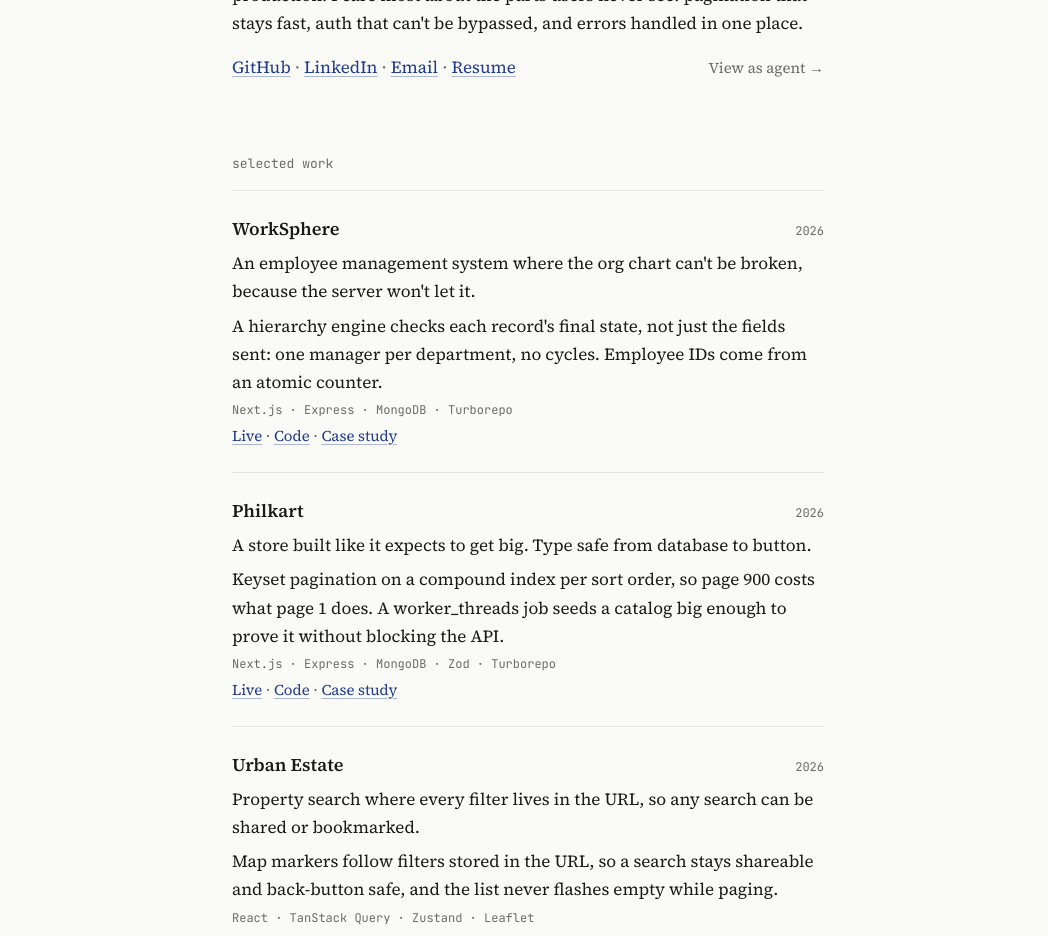
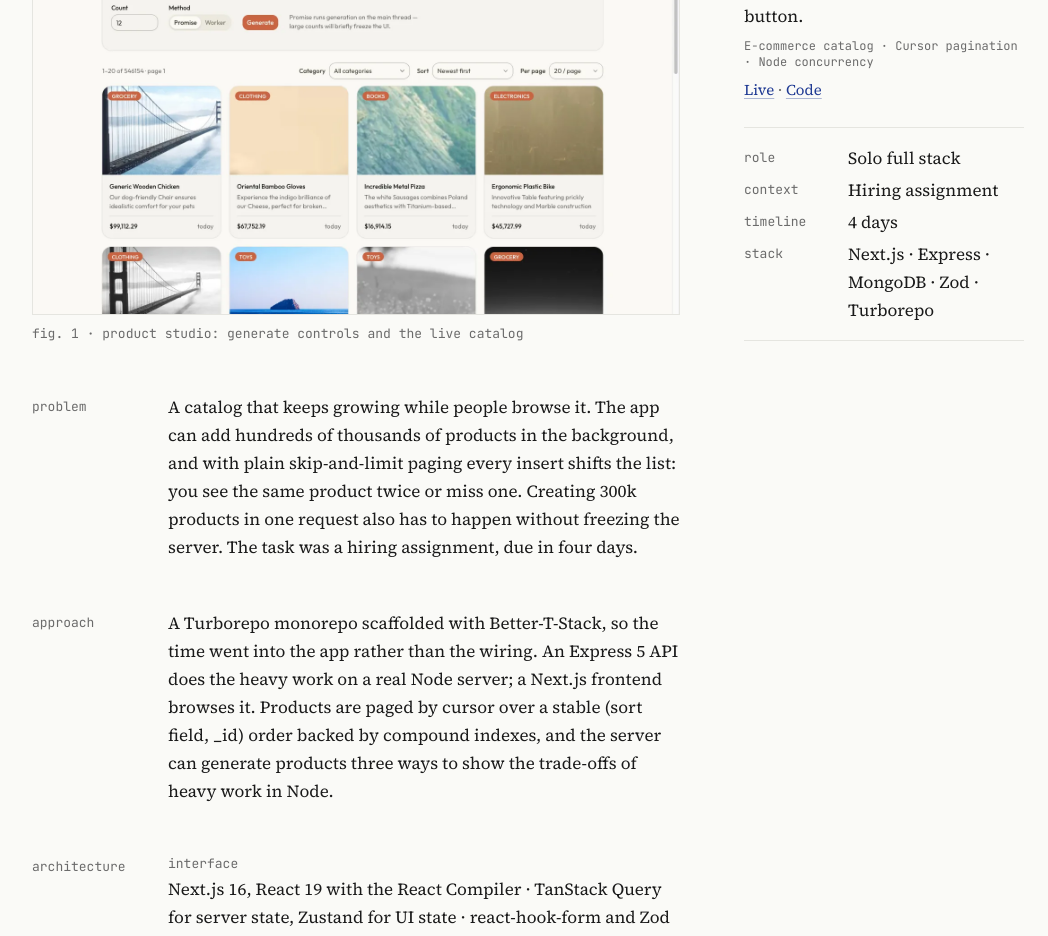
Before and after one commit to sahil-dev28/sahilkolge-playground, a React (Vite) app: page /work/philkart in a window 1280 px wide. Before the commit this address led to /. Shown: the part 260-1196 px from the top of the page, without its empty margins (112-1160 px from the left). Built offline with nearby package versions, Linux system fonts and the light colour scheme.

Commit message:
feat: add philkart case study

```diff
--- a/src/case-studies/index.ts
+++ b/src/case-studies/index.ts
@@ -1,7 +1,8 @@
+import { philkart } from "./philkart.ts";
 import type { CaseStudy } from "./types.ts";
 import { worksphere } from "./worksphere.ts";
 
-export const CASE_STUDIES: CaseStudy[] = [worksphere];
+export const CASE_STUDIES: CaseStudy[] = [worksphere, philkart];
 
 export function getCaseStudy(slug: string | undefined): CaseStudy | undefined {
   return CASE_STUDIES.find((c) => c.slug === slug);
--- /dev/null
+++ b/src/case-studies/philkart.ts
@@ -0,0 +1,87 @@
+import type { CaseStudy } from "./types.ts";
+
+const dir = "/work/philkart";
+
+export const philkart: CaseStudy = {
+  slug: "philkart",
+  projectId: "p2",
+  tags: ["E-commerce catalog", "Cursor pagination", "Node concurrency"],
+  meta: [
+    { label: "role", value: "Solo full stack" },
+    { label: "context", value: "Hiring assignment" },
+    { label: "timeline", value: "4 days" },
+  ],
+  problem:
+    "A catalog that keeps growing while people browse it. The app can add hundreds of thousands of products in the background, and with plain skip-and-limit paging every insert shifts the list: you see the same product twice or miss one. Creating 300k products in one request also has to happen without freezing the server. The task was a hiring assignment, due in four days.",
+  approach:
+    "A Turborepo monorepo scaffolded with Better-T-Stack, so the time went into the app rather than the wiring. An Express 5 API does the heavy work on a real Node server; a Next.js frontend browses it. Products are paged by cursor over a stable (sort field, _id) order backed by compound indexes, and the server can generate products three ways to show the trade-offs of heavy work in Node.",
+  architecture: [
+    {
+      label: "interface",
+      items: [
+        "Next.js 16, React 19 with the React Compiler",
+        "TanStack Query for server state, Zustand for UI state",
+        "react-hook-form and Zod",
+      ],
+    },
+    { label: "design", items: ["shadcn/ui in a shared package", "tweakcn tokens, light and dark"] },
+    { label: "api", items: ["Express 5 under /api/v1", "Zod validation"] },
+    { label: "data", items: ["Mongoose 9", "Compound indexes per sort order", "Faker seeding"] },
+    { label: "generation", items: ["Batched promises", "Streaming", "Worker threads"] },
+    { label: "env", items: ["Typed env vars checked at startup"] },
+    { label: "deploy", items: ["Vercel, Render, MongoDB Atlas"] },
+  ],
+  hardProblems: [
+    {
+      title: "Pages that don't shift while products are added",
+      problem: "Skip and limit count rows from the top, so a batch insert makes the next page repeat or skip items.",
+      fix: "Cursor pagination on (sort field, _id) with a compound index per sort order. Page numbers stay in the UI, worked out from a counted offset instead of skip.",
+    },
+    {
+      title: "Landing on the right page after a big insert",
+      problem: "Generating products while browsing leaves you on a page that now shows different items.",
+      fix: "An anchor cursor snaps the list to the right page on its own, with no refresh.",
+    },
+    {
+      title: "300k products without freezing the server",
+      problem: "One big insert loop blocks Node's event loop, so every other request waits.",
+      fix: "Three methods side by side: batched insertMany (1,000 per batch), a streaming async generator that yields between batches, and 4 worker threads that keep the main thread free.",
+    },
+  ],
+  screens: [
+    {
+      src: `${dir}/01-product-studio.webp`,
+      alt: "Philkart Product Studio with generate controls above a grid of product cards",
+      caption: "product studio: generate controls and the live catalog",
+      width: 1440,
+      height: 900,
+      placement: "hero",
+    },
+    {
+      src: `${dir}/02-filtered-sorted.webp`,
+      alt: "Catalog filtered to Electronics and sorted by price, low to high",
+      caption: "one category, sorted by price",
+      width: 1440,
+      height: 900,
+      placement: "middle",
+    },
+    {
+      src: `${dir}/03-deep-page.webp`,
+      alt: "Product grid with the pager showing page 7 of 3903",
+      caption: "page 7 of 3,903, reached by cursor",
+      width: 1440,
+      height: 900,
+      placement: "middle",
+    },
+    {
+      src: `${dir}/04-dark-theme.webp`,
+      alt: "Product Studio in the dark theme",
+      caption: "the same studio in the dark theme",
+      width: 1440,
+      height: 900,
+      placement: "end",
+    },
+  ],
+  outcome:
+    "Submitted in the four days given. Live on Vercel, Render and MongoDB Atlas, browsing more than 500,000 generated products with six sort orders, a category filter and 20 to 100 items per page. With more time: cache the total count instead of counting on every request, show the streaming method in the UI, add auth and unit tests.",
+};
--- a/src/data.ts
+++ b/src/data.ts
@@ -56,7 +56,7 @@ export const PROJECTS: Project[] = [
     stack: ["Next.js", "Express", "MongoDB", "Zod", "Turborepo"],
     liveUrl: "https://philkart-web.vercel.app",
     repoUrl: "https://github.com/sahil-dev28/Philkart",
-    caseStudyUrl: "https://app.notion.com/p/Philkart-Assignment-Submission-38c31c4f75a080919463cffeaf4d8933",
+    caseStudyUrl: "/work/philkart",
   },
   {
     id: "p4",
```
Also changed, not shown: 2 other files (tests, documents, lock files or other folders).
